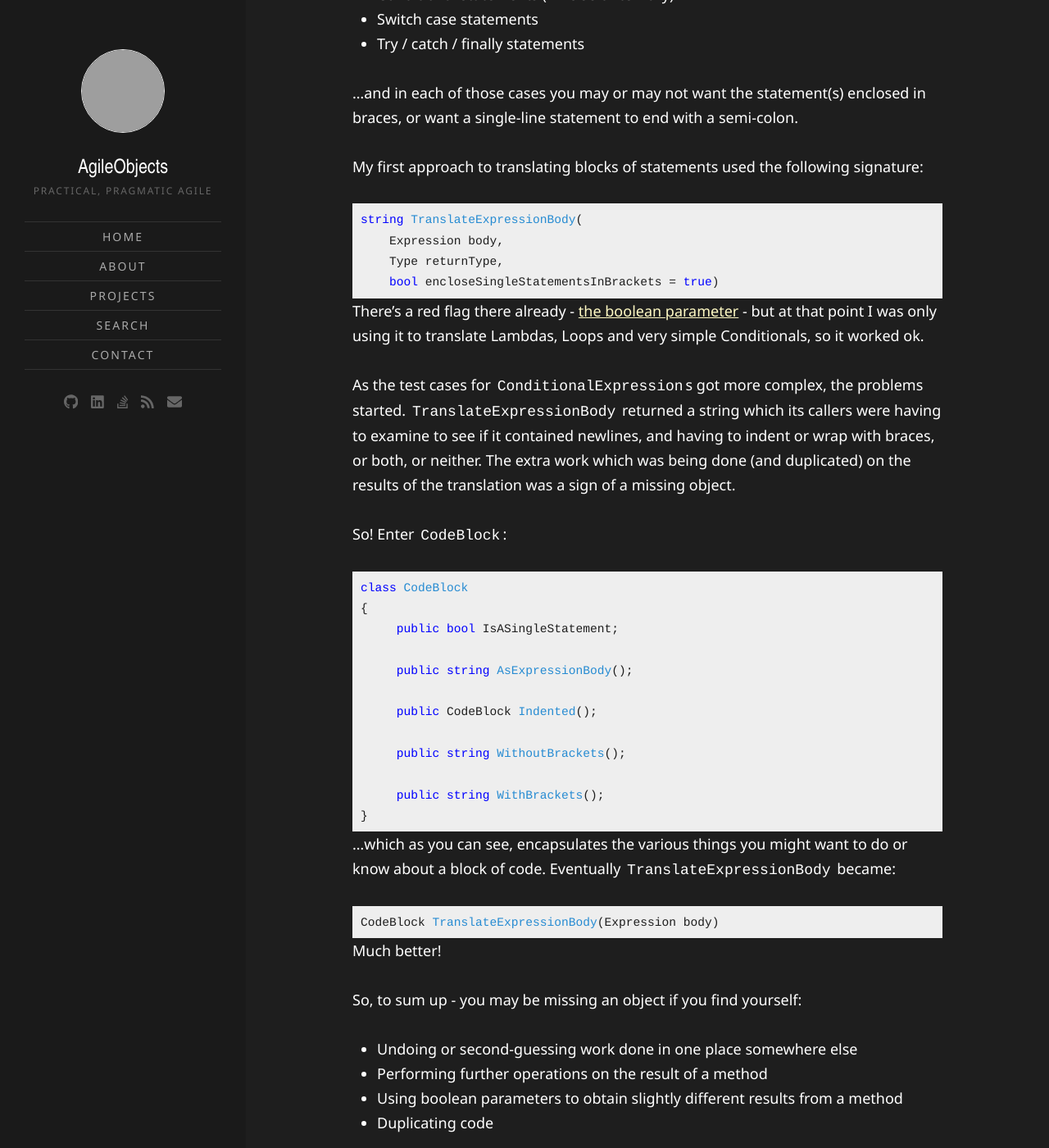
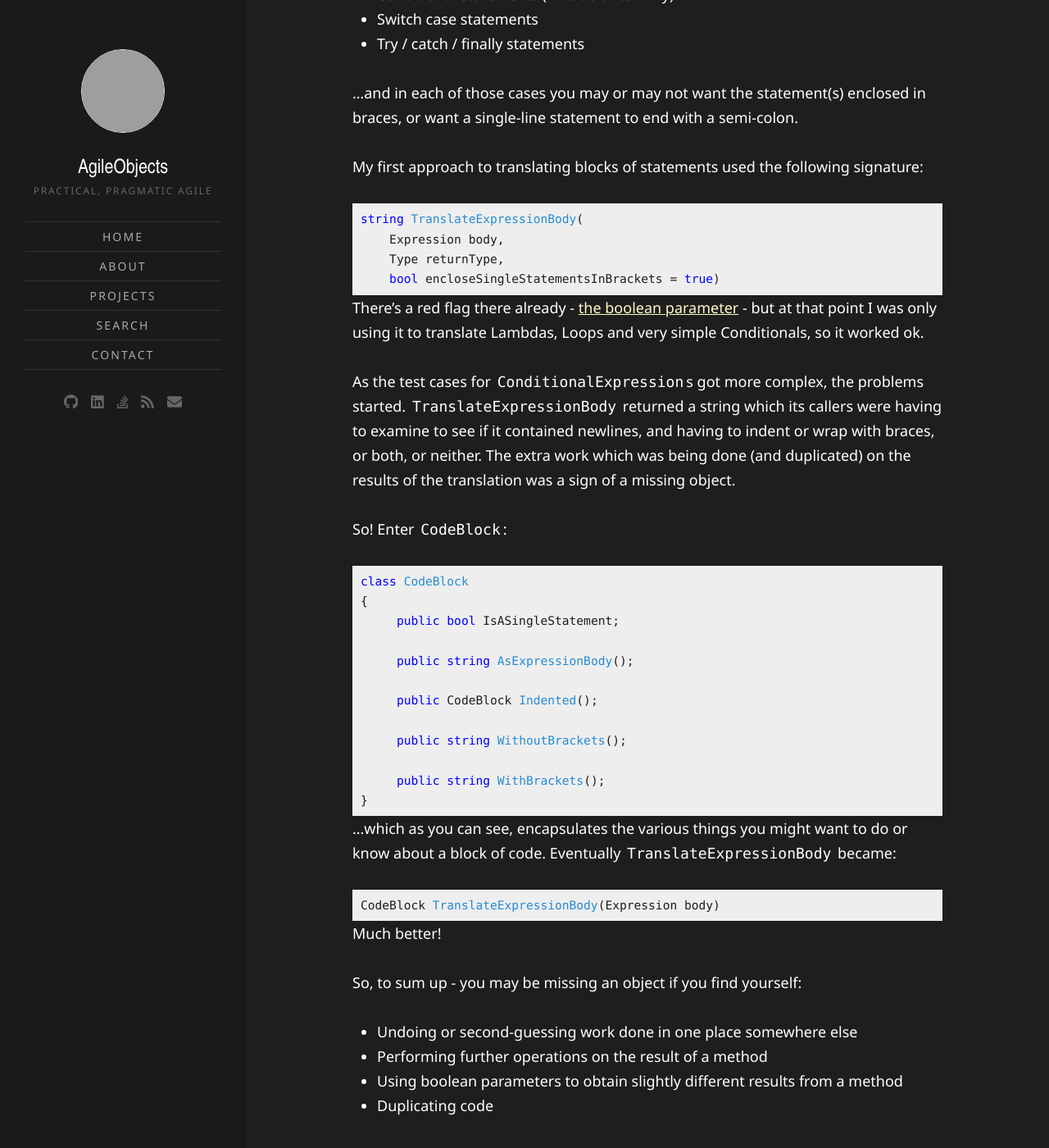
Before and after one commit to agileobjects/agileobjects.github.io, a Jekyll site: the page built from _posts/2016-03-03-oo-deisgn-spot-missing-objects.md, in a window 1280 px wide and 1400 px high, scrolled down 478 px. Shown: the whole window at 82% size. Built offline with Jekyll 4.4.1, drawn with Linux system fonts in a browser that asks for light colours; comment, search, counter and statistics services are not loaded; grey boxes are pictures that could not be loaded.

Commit message:
Style tweaks

```diff
--- a/_sass/_code-samples.scss
+++ b/_sass/_code-samples.scss
@@ -18,7 +18,7 @@ pre.highlight {
 }
 
 code {
-    font-family: 'Bitstream Vera Sans Mono','Courier', Consolas, Monaco, 'Andale Mono', 'Ubuntu Mono', monospace;
+    font-family: Consolas, Monaco, 'Andale Mono', 'Ubuntu Mono', monospace;
 }
 
 .highlight .c { color: green } /* Comment */
--- a/_sass/_general.scss
+++ b/_sass/_general.scss
@@ -679,6 +679,7 @@ pre[class*="language-"] {
     -moz-hyphens: none;
     -ms-hyphens: none;
     hyphens: none;
+    margin-bottom: 1em;
 }
 
 :not(pre) > code[class*="language-"] {
```
